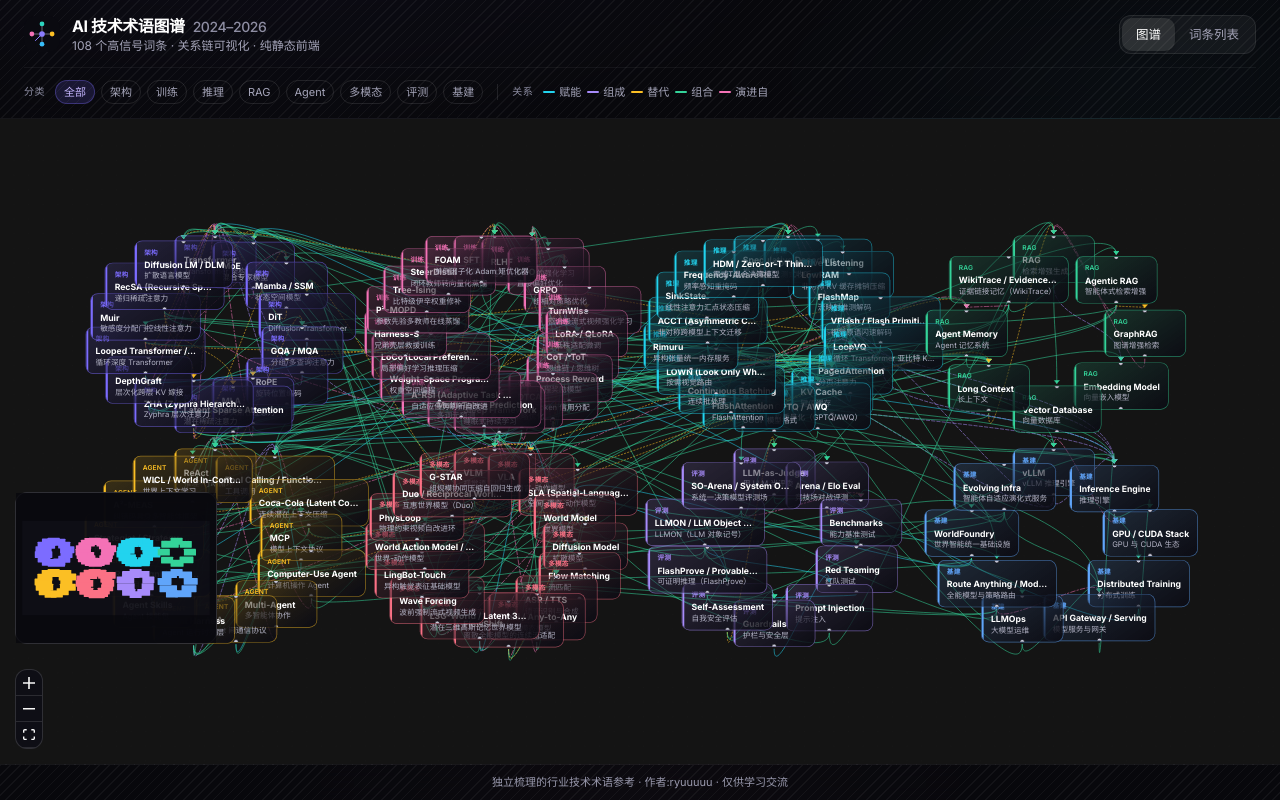
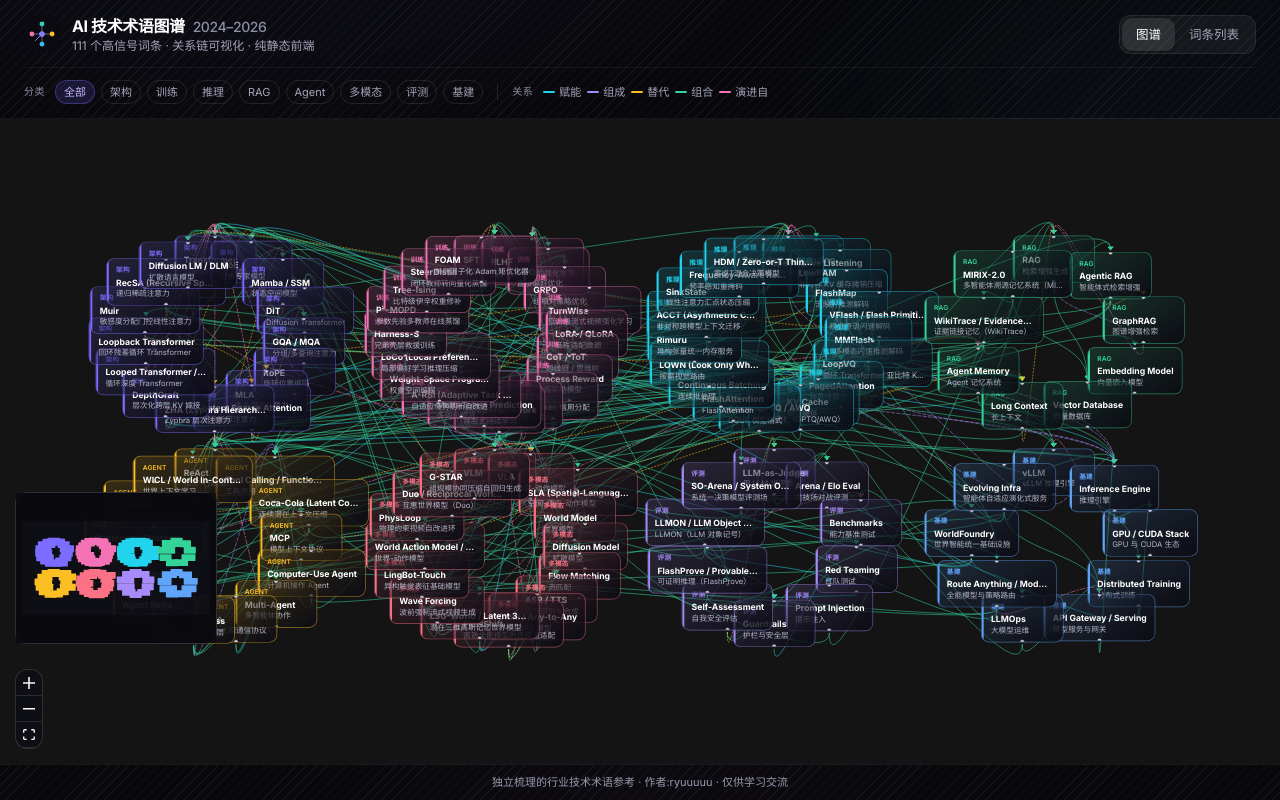
Before and after one commit to keepline/ai-tech-glossary, a React (Vite) app: page / in a window 1280 px wide. Built offline with nearby package versions, Linux system fonts and the light colour scheme.

Commit message:
feat: add Loopback Transformer, MMFlash, and MIRIX-2.0 glossary terms

```diff
--- a/src/data/terms.ts
+++ b/src/data/terms.ts
@@ -122,10 +122,22 @@ export const terms: Term[] = [
     zh: '循环深度 Transformer',
     category: '模型架构',
     explanation:
-      'Looped Transformer（亦称 recurrent-depth / Universal Transformer）：用同一组共享层反复迭代，以「循环次数 R」换有效深度，参数量几乎不增。ARLoop（2026-11）把 Attention Residuals 接到循环深度上，用滑动窗口深度注意力选择复用哪些中间残差；1.2B、0.5T token、R=3 的开源检查点可在多项基准上超过 Huginn-3.5B，并与更大预算的非循环模型接近（arXiv 2611.05234）。Dory1.0-4B（arXiv 2611.03998）进一步把弹性深度写成单一检查点、可变循环块圈数，并在 RLVR 中用难度感知的 loop curriculum；解码侧 last-loop KV caching 使 KV 足迹约等于 1 圈。同期还有 Best-of-Depth、Ouro 等变体。',
+      'Looped Transformer（亦称 recurrent-depth / Universal Transformer）：用同一组共享层反复迭代，以「循环次数 R」换有效深度，参数量几乎不增。ARLoop（2026-11）把 Attention Residuals 接到循环深度上，用滑动窗口深度注意力选择复用哪些中间残差；1.2B、0.5T token、R=3 的开源检查点可在多项基准上超过 Huginn-3.5B，并与更大预算的非循环模型接近（arXiv 2611.05234）。Dory1.0-4B（arXiv 2611.03998）进一步把弹性深度写成单一检查点、可变循环块圈数，并在 RLVR 中用难度感知的 loop curriculum；解码侧 last-loop KV caching 使 KV 足迹约等于 1 圈。同期还有 Best-of-Depth、Ouro 等变体。Loopback Transformer（arXiv 2611.07226）则把残差改成分别存储各次块更新，用几何衰减与注意力独立控制输入强度和更新回读。',
     whyItMatters:
       '把「加深」从堆参数改成可调的测试时算力轴；与 MoE 的专家扩容互补。ARLoop 的残差复用、Dory 的弹性深度与 last-loop KV 缓存，共同把循环 LLM 推到可训、可服务的 2026 主线。',
     yearHint: '2025–2026',
+  },
+
+  {
+    id: 'loopback-transformer',
+    en: 'Loopback Transformer',
+    zh: '回环残差循环 Transformer',
+    category: '模型架构',
+    explanation:
+      'Loopback Transformer（威斯康星大学麦迪逊分校等）：针对循环 Transformer 的残差聚合设计。参数共享并不决定「反复计算的结果如何被回读」：若存储并加权完整块输出，会把输入里已携带的历史一并重加权。Loopback 改为分别存储每次共享块写出的更新，并把循环栈的输入单独保留在系数为 1 的路径上，从而独立控制输入强度、更新总权重与各次更新之间的分配；几何衰减给出总权重与近因先验，注意力再按内容分配。在 ClimbMix 上，以匹配的训练 token 与执行深度、仅用标准 Transformer 40%–75% 的 Transformer 参数（不含词嵌入与输出头），在 191M–3B 参考尺度上获得更低验证损失，1.4B 与 3B 上十三项下游任务均值更高；191M、374M、778M 上在标准 Transformer 与七种循环残差设计中验证损失最低、十三项均值最高（arXiv 2611.07226）。',
+    whyItMatters:
+      '循环架构省参数之后，真正拉开差距的往往是残差里「存什么、怎么读」。把输入与逐次更新拆开控制，是 2026 把循环 Transformer 从「共享层反复跑」推进到可比较、可缩放残差设计的一条清晰路线。',
+    yearHint: '2026',
   },
 
   {
@@ -455,6 +467,18 @@ export const terms: Term[] = [
   },
 
   {
+    id: 'mmflash',
+    en: 'MMFlash',
+    zh: '多模态闪速推测解码',
+    category: '推理与效率',
+    explanation:
+      'MMFlash（新加坡国立大学）：面向视觉语言模型的推测解码框架。在 DFlash 等块扩散草稿器一次前向提出整块（如 16 个）token、再由目标模型并行无损验证的基础上，先用「有无视觉输入时下一 token 分布的 KL 散度」度量每个 token 的视觉依赖，发现依赖越高接受率越低（最低四分位约 46%、最高约 22%）。训练时按视觉依赖与草稿误差上调这些难 token 的损失；草稿器不重新编码图像/视频，只读取目标模型中已融合视觉上下文的隐状态，成本不随视觉 token 数膨胀。长视频再用稀疏草稿上下文（attention sink、全部文本、跨步视觉 token 与近窗）控制约 4 万 token 级提示的草稿开销。图像基准贪心解码约 3.00×–3.05×，高并发最高约 3.58×，并优于 EAGLE-3 与 DFlash；已发布对接 Qwen3.5 / Qwen3.8 与 Gemma 4 的草稿，可在未打补丁的 SGLang / vLLM（DFLASH）上即插即用（arXiv 2611.18482）。',
+    whyItMatters:
+      '文本侧扩散草稿在视觉依赖 token 上容易连续拒稿。把「视觉依赖」写成可训练的损失重权，并让草稿器免于重编码像素，是 2026 把无损推测解码真正接到 VLM 与长视频服务的关键一步。',
+    yearHint: '2026',
+  },
+
+  {
     id: 'loopvq',
     en: 'LoopVQ',
     zh: '循环 Transformer 亚比特 KV 量化',
@@ -685,6 +709,18 @@ export const terms: Term[] = [
       'WikiTrace：一种证据链接记忆（evidence-linked memory）。外部记忆常把过去轨迹蒸馏成简短教训供新任务复用，但教训往往只带成败标签、不附原轨迹，智能体无法核验，从而出现「记忆诱发退化」（memory-induced degradation）——加上记忆后反而做砸原本能独立做对的题。WikiTrace 把每条洞察同时链接到「该轨迹为何成败」的摘要以及原始轨迹；新任务上先从全部洞察出发，一旦某条缺少行动细节、与其他洞察冲突、或来自失败任务，就沿链接用终端工具下钻，补全细节或在行动前修正洞察。在五个智能体基准上持续优于既有记忆方法以及「只给同样洞察、不给证据链」的对照，并降低记忆诱发退化（arXiv 2611.14320）。',
     whyItMatters:
       '记忆不是越多越好：平均准确率会掩盖「记住了错误教训」。把教训绑回可核查证据，是 2026 把 Agent 记忆从「摘要仓库」推进到「可追溯、可纠错经验」的关键一步。',
+    yearHint: '2026',
+  },
+
+  {
+    id: 'mirix-2',
+    en: 'MIRIX-2.0',
+    zh: '多智能体溯源记忆系统（MIRIX-2.0）',
+    category: 'RAG与记忆',
+    explanation:
+      'MIRIX-2.0：一套无需微调、可对接开闭源模型的多智能体记忆系统。六个分型记忆 Agent 把完整记录写入向量库作为系统真源；溯源超图用引用这些行的 n 元框架索引情景与语义记忆。检索走确定性查询计划与显式证据预算，使单次问题检视的证据量不随历史膨胀。AutoDream 在写入路径之外合并重复语义锚点，并把任务会话蒸馏成技能，且不改写任何已存记录。关闭 AutoDream 时，在单跳/多跳文档问答上相对 HyperMem 分别高约 31.0 与 22.0 分，且五份计时基准均更快。LoCoMo 91.4%、LongMemEval-S 72.6%（领先次强基线 14.3 分）；作为程序记忆，在 ALFWorld、WebShop 上为相比方法中最高平均成功率，MetaClaw-Bench 49.2% 对 MetaClaw 技能库的 44.0%（arXiv 2611.12068）。',
+    whyItMatters:
+      '长期记忆要在「记得住细节」「可部署、可追溯」和「历史变长时仍便宜」之间同时成立。把完整记录与可预算的溯源索引分开，并把巩固移出写入路径，是 2026 把 Agent 记忆做成可上线系统而非一次性摘要仓库的一条高信号方案。',
     yearHint: '2026',
   },
 
@@ -1612,6 +1648,22 @@ export const edges: Edge[] = [
   { source: 'g-star', target: 'kv-cache', type: 'stacks-with' },
   { source: 'g-star', target: 'speculative-decoding', type: 'stacks-with' },
 
+  { source: 'loopback-transformer', target: 'looped-transformer', type: 'evolved-from' },
+  { source: 'loopback-transformer', target: 'transformer', type: 'evolved-from' },
+  { source: 'loopvq', target: 'loopback-transformer', type: 'stacks-with' },
+
+  { source: 'mmflash', target: 'speculative-decoding', type: 'evolved-from' },
+  { source: 'mmflash', target: 'flashmap', type: 'stacks-with' },
+  { source: 'mmflash', target: 'vlm', type: 'stacks-with' },
+  { source: 'mmflash', target: 'vflash', type: 'stacks-with' },
+  { source: 'mmflash', target: 'vllm', type: 'stacks-with' },
+
+  { source: 'mirix-2', target: 'memory-agent', type: 'evolved-from' },
+  { source: 'mirix-2', target: 'multi-agent', type: 'stacks-with' },
+  { source: 'mirix-2', target: 'wikitrace', type: 'stacks-with' },
+  { source: 'mirix-2', target: 'vector-db', type: 'stacks-with' },
+  { source: 'mirix-2', target: 'agent-skills', type: 'stacks-with' },
+
 ]
 
 
```
